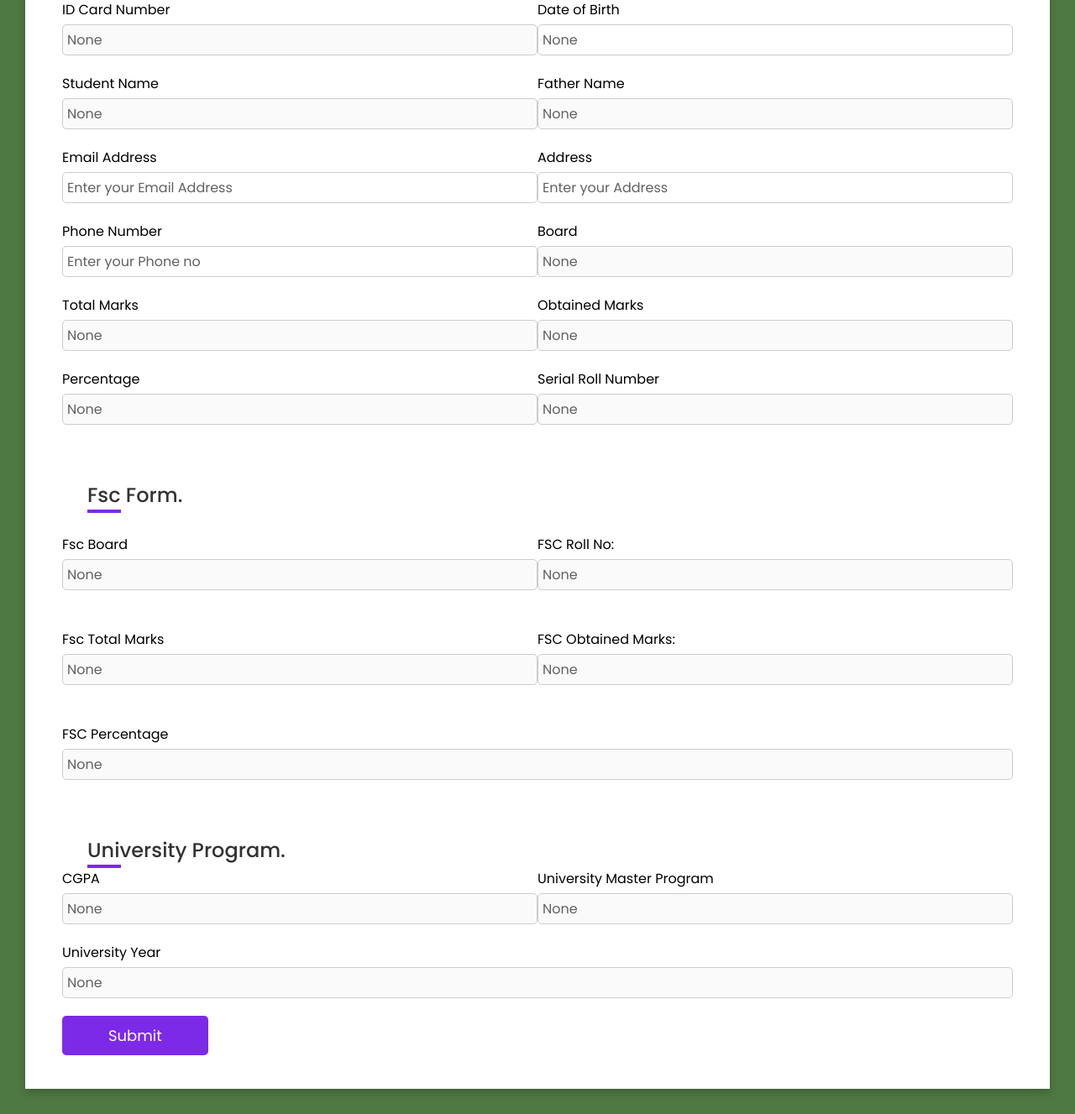
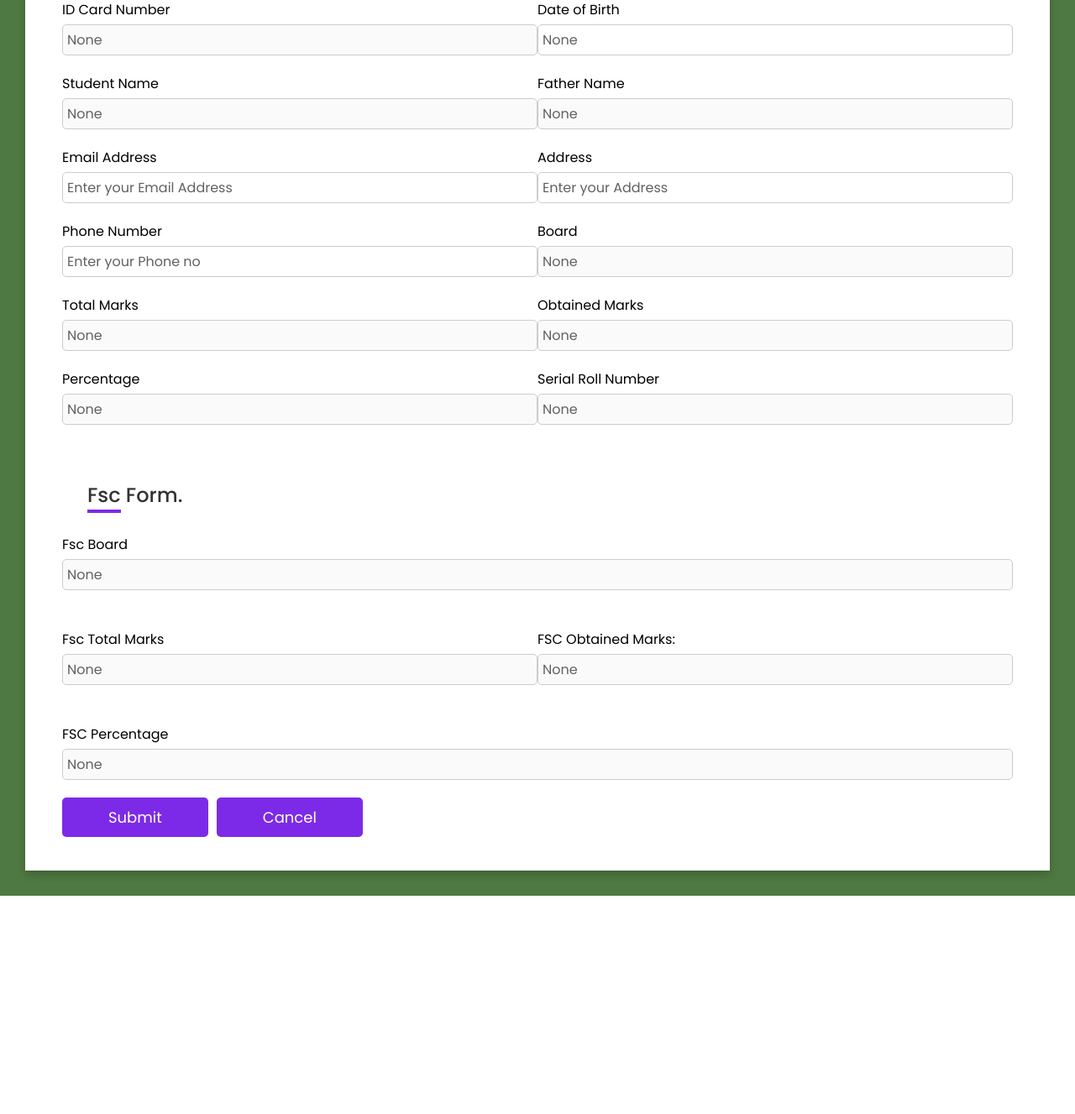
Before and after one commit to LeaderMalang/read-academic, a Django app: page /form in a window 1280 px wide. Shown: the part 227-1554 px from the top of the page at 84% size. After the commit the page ends 1294 px from the top, so only its background shows below. Run offline with Django 4.2, Linux system fonts and the light colour scheme; the visitor is signed in with stand-in values (Sample User, id 1).

Commit message:
All Threads, Cancel button and apply as a master checkbox DONE

```diff
--- a/OCRAPP/views.py
+++ b/OCRAPP/views.py
@@ -208,6 +208,71 @@
 
     print("Job Done")
 
+def fsc_data_extraction(img_path):
+    global fsc_obtained_marks
+    global fsc_total_marks
+    global fsc_percentage
+    global fsc_board
+    with lock:
+        fsc_image = cv2.imread(img_path)
+        if fsc_image is None:
+            raise Exception("FSC image not found or could not be read")
+
+        image_height, image_width, _ = fsc_image.shape
+        start_x = 0
+        start_y = (2 * image_height) // 3
+        roi_width = image_width
+        roi_height = image_height // 3
+
+        fsc_roi_image = fsc_image[start_y:start_y + roi_height,start_x:start_x + roi_width]
+        fsc_image_rgb = cv2.cvtColor(fsc_roi_image, cv2.COLOR_BGR2RGB)
+        fsc_result = reader.readtext(fsc_image_rgb)
+
+        for index, detection in enumerate(fsc_result):
+            text = detection[1]
+            if text.lower() == "total marks (in figures)":
+                fsc_obtained_marks = int(fsc_result[index+1][1])
+                fsc_total_marks = int(fsc_result[index+2][1])
+            if text.lower() == "total":
+                fsc_total_marks = int(fsc_result[index+1][1])
+                fsc_obtained_marks = int(fsc_result[index+2][1])
+            if "rawalpindi" in text.lower():
+                fsc_board = "board of intermediate and secondary education rawalpindi"
+            if "islamabad" in text.lower():
+                fsc_board = "board of intermediate and secondary education islamabad"
+
+        if fsc_total_marks is not None and fsc_total_marks != 0:
+            fsc_percentage = float((fsc_obtained_marks / fsc_total_marks) * 100)
+
+    print("Job Done")
+
+def id_card_data_extraction(img_path):
+    global idCard_number
+    global date_of_birth
+    global student_name
+    global father_name
+    with lock:
+        id_card_image = cv2.imread(img_path)
+        if id_card_image is None:
+            raise Exception("ID card image not found or could not be read")
+
+        id_card_image_rgb = cv2.cvtColor(id_card_image, cv2.COLOR_BGR2RGB)
+        id_card_result = reader.readtext(id_card_image_rgb)
+
+        for index, detection in enumerate(id_card_result):
+            text = detection[1]
+            print(text)
+            if text.lower() == "identity number":
+                idCard_number = id_card_result[index + 2][1]
+            if text.lower() == "identity number":
+                date_of_birth = id_card_result[index + 3][1]
+            if text.lower() == "name":
+                student_name = id_card_result[index + 1][1]
+            if text.lower() == "father name":
+                father_name = id_card_result[index + 1][1]
+
+    print("Job Done")
+
 @login_required(login_url='/login/')
 def index(request):
     if request.method == "POST":
@@ -260,54 +325,17 @@
             matric_thread.join()
 
             # For FSC
-            fsc_image = cv2.imread(fsc_sanat_path)
-            if fsc_image is None:
-                raise Exception("FSC image not found or could not be read")
+            fsc_thread=threading.Thread(target=fsc_data_extraction,args=(fsc_sanat_path,))
+            fsc_thread.start()
+            # Wait until the thread completes
+            fsc_thread.join()
 
-            image_height, image_width, _ = fsc_image.shape
-            start_x = 0
-            start_y = (2 * image_height) // 3
-            roi_width = image_width
-            roi_height = image_height // 3
+            # For idCard
+            id_card_thread=threading.Thread(target=id_card_data_extraction,args=(id_card_path,))
+            id_card_thread.start()
+            # Wait until the thread completes
+            id_card_thread.join()
 
-            fsc_roi_image = fsc_image[start_y:start_y + roi_height, start_x:start_x + roi_width]
-            fsc_image_rgb = cv2.cvtColor(fsc_roi_image, cv2.COLOR_BGR2RGB)
-            fsc_result = reader.readtext(fsc_image_rgb)
-
-            for index, detection in enumerate(fsc_result):
-                text = detection[1]
-                if text.lower() == "total marks (in figures)":
-                    fsc_obtained_marks = int(fsc_result[index+1][1])
-                    fsc_total_marks = int(fsc_result[index+2][1])
-                if text.lower() == "total":
-                    fsc_total_marks = int(fsc_result[index+1][1])
-                    fsc_obtained_marks = int(fsc_result[index+2][1])
-                if "rawalpindi" in text.lower():
-                    fsc_board = "board of intermediate and secondary education rawalpindi"
-                if "islamabad" in text.lower():
-                    fsc_board = "board of intermediate and secondary education islamabad"
-
-            if fsc_total_marks is not None and fsc_total_marks != 0:
-                fsc_percentage = float((fsc_obtained_marks / fsc_total_marks) * 100)
-
-            # For ID Card
-            id_card_image = cv2.imread(id_card_path)
-            if id_card_image is None:
-                raise Exception("ID card image not found or could not be read")
-
-            id_card_image_rgb = cv2.cvtColor(id_card_image, cv2.COLOR_BGR2RGB)
-            id_card_result = reader.readtext(id_card_image_rgb)
-
-            for index, detection in enumerate(id_card_result):
-                text = detection[1]
-                if text.lower() == "identity number":
-                    idCard_number = id_card_result[index + 2][1]
-                if text.lower() == "identity number":
-                    date_of_birth = id_card_result[index + 3][1]
-                if text.lower() == "name":
-                    student_name = id_card_result[index + 1][1]
-                if text.lower() == "father name":
-                    father_name = id_card_result[index + 1][1]
 
             # URL of the 'form' view
             # Values as parameters
--- a/Templates/admin.html
+++ b/Templates/admin.html
@@ -74,7 +74,6 @@
                         <th>Percentage</th>
                         <th>Roll No</th>
                         <th>FSC Board</th>
-                        <th>FSC Roll No</th>
                         <th>FSC Total Marks</th>
                         <th>FSC Obtained Marks</th>
                         <th>FSC Percentage</th>
@@ -99,7 +98,6 @@
                             <td>{{ record.percentage }}</td>
                             <td>{{ record.roll_no }}</td>
                             <td>{{ record.fsc_board }}</td>
-                            <td>{{ record.fsc_roll_no }}</td>
                             <td>{{ record.fsc_total_marks }}</td>
                             <td>{{ record.fsc_obtained_marks }}</td>
                             <td>{{ record.fsc_percentage }}</td>
--- a/Templates/submit.html
+++ b/Templates/submit.html
@@ -137,12 +137,6 @@
                     <input type="text" name="fsc_board" value="{{ fsc_board }}" placeholder="Enter your Board" disabled>
 
                 </div>
-
-                <div class="field">
-                    <label for="birthDate">FSC Roll No:</label>
-                    <input type="text" name="fsc_roll_no" value="{{ fsc_roll_no }}" placeholder="Enter your Serial no/Roll no" disabled>
-
-                </div>
             </div>
 
 <!--2nd-->
@@ -179,9 +173,9 @@
 
                 </div>
             </div>
-
+        {% if cgpa %}
         <header style="margin-top: 50px;">University Program.</header>
-        <hr class="hr">
+        <hr class="hr" style="margin-bottom: 30px;">
 
             <div class="dbl-field">
                 <div class="field">
@@ -202,16 +196,20 @@
 
                 </div>
             </div>
+            {% endif %}
 
             <div class="button-area">
                <button type="submit">Submit</button>
+               <button onclick="goBack()" type="button" style="margin-left: 10px;">Cancel</button>
+            </div>
 
-            </div>
         </form>
-
-
-
     </div>
+    <script>
+        function goBack() {
+            window.history.back();
+        }
+    </script>
 </body>
 
 </html>
```
